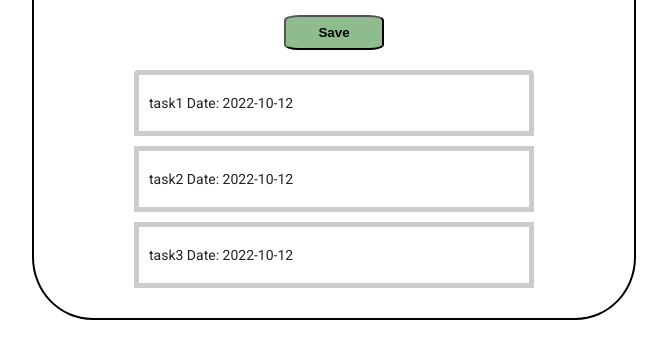
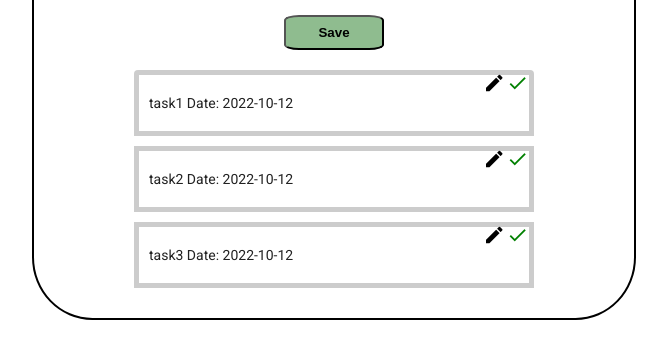
Before and after one commit to PashaZhelezyaka/Manager-Task, an Angular app: page / in a window 1280 px wide. Shown: the part 358-696 px from the top of the page, without its empty margins (306-973 px from the left). Built offline with nearby package versions, Linux system fonts and the light colour scheme.

Commit message:
icons(close,change), added close method

```diff
--- a/src/app/app.module.ts
+++ b/src/app/app.module.ts
@@ -7,6 +7,7 @@ import { TaskListComponent } from './components/task-list/task-list.component';
 import {ReactiveFormsModule} from "@angular/forms";
 import { BrowserAnimationsModule } from '@angular/platform-browser/animations';
 import {DragDropModule} from "@angular/cdk/drag-drop";
+import {MatIconModule} from "@angular/material/icon";
 
 @NgModule({
   declarations: [
@@ -18,7 +19,8 @@ import {DragDropModule} from "@angular/cdk/drag-drop";
     BrowserModule,
     ReactiveFormsModule,
     BrowserAnimationsModule,
-    DragDropModule
+    DragDropModule,
+    MatIconModule
   ],
   providers: [],
   bootstrap: [AppComponent]
--- a/src/app/components/home/home.component.ts
+++ b/src/app/components/home/home.component.ts
@@ -21,8 +21,7 @@ export class HomeComponent implements OnInit {
     })
   }
 
-submit(){
-  console.log(this.form.value)
-}
+  submit() {
+  }
 
 }
--- a/src/app/components/task-list/task-list.component.css
+++ b/src/app/components/task-list/task-list.component.css
@@ -2,7 +2,6 @@
   margin: 20px auto;
   width: 400px;
   max-width: 100%;
-  /*border: solid 1px #ccc;*/
   min-height: 60px;
   display: block;
   background: white;
@@ -11,9 +10,9 @@
 }
 
 .example-box {
+  position: relative;
   margin-bottom: 10px;
   padding: 20px 10px;
-  /*border-bottom: solid 1px #ccc;*/
   border: solid 5px #ccc;
   color: rgba(0, 0, 0, 0.87);
   display: flex;
@@ -24,6 +23,19 @@
   cursor: pointer;
   background: white;
   font-size: 14px;
+}
+
+.iconClose {
+  position: absolute;
+  top: -3px;
+  left: 94%;
+  color: green;
+  font-size: 22px;
+}
+
+#create {
+  left: 88%;
+  color: black;
 }
 
 .cdk-drag-preview {
@@ -38,9 +50,9 @@
   transition: transform 250ms cubic-bezier(0, 0, 0.2, 1);
 }
 
-.example-box:last-child {
-  /*border: none;*/
-}
+/*.example-box:last-child {
+  !*border: none;*!
+}*/
 
 .example-list.cdk-drop-list-dragging .example-box:not(.cdk-drag-placeholder) {
   transition: transform 250ms cubic-bezier(0, 0, 0.2, 1);
--- a/src/app/components/task-list/task-list.component.html
+++ b/src/app/components/task-list/task-list.component.html
@@ -1,5 +1,11 @@
 <div cdkDropList class="example-list" (cdkDropListDropped)="drop($event)">
   <div class="example-box" *ngFor="let task of tasks; let i = index" cdkDrag>
+    <mat-icon class="iconClose" (click)="closeTask(task.id)">
+      done
+    </mat-icon>
+    <mat-icon id="create" class="iconClose">
+      create
+    </mat-icon>
     <div class="example-custom-placeholder" *cdkDragPlaceholder></div>
     {{task.title}} Date: {{task.date}}
   </div>
--- a/src/app/components/task-list/task-list.component.ts
+++ b/src/app/components/task-list/task-list.component.ts
@@ -1,6 +1,6 @@
-import { Component, OnInit } from '@angular/core';
-import { CdkDragDrop, moveItemInArray } from '@angular/cdk/drag-drop';
-import { TaskList } from "../../../interface/interface";
+import {Component, OnInit} from '@angular/core';
+import {CdkDragDrop, moveItemInArray} from '@angular/cdk/drag-drop';
+import {TaskList} from "../../../interface/interface";
 
 
 @Component({
@@ -10,19 +10,24 @@ import { TaskList } from "../../../interface/interface";
 })
 export class TaskListComponent implements OnInit {
 
-  constructor() { }
+  constructor() {
+  }
 
   ngOnInit(): void {
   }
 
   tasks: TaskList[] = [
-    {id: Date.now() ,title: "task1", description: "learn ng", date:"2022-10-12"},
-    {id: Date.now() ,title: "task2", description: "learn ts", date:"2022-10-12"},
-    {id: Date.now() ,title: "task3", description: "learn ngrx", date:"2022-10-12"},
+    {id: 1/*Date.now()*/, title: "task1", description: "learn ng", date: "2022-10-12"},
+    {id: 2/*Date.now()*/, title: "task2", description: "learn ts", date: "2022-10-12"},
+    {id: 3/*Date.now()*/, title: "task3", description: "learn ngrx", date: "2022-10-12"},
   ];
 
   drop(event: CdkDragDrop<string[]>) {
     moveItemInArray(this.tasks, event.previousIndex, event.currentIndex);
   }
 
+  closeTask(idTask: number) {
+    this.tasks = this.tasks.filter(el => el.id !== idTask);
+  }
+
 }
```
